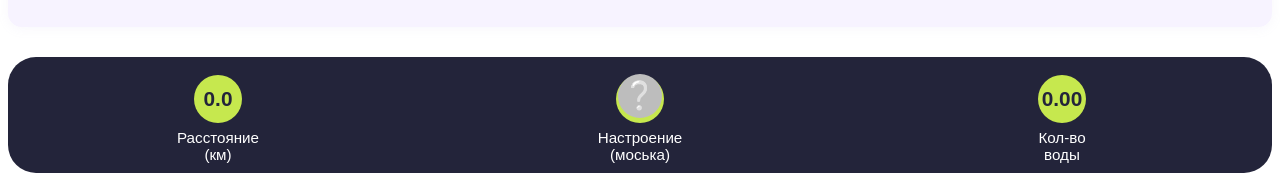
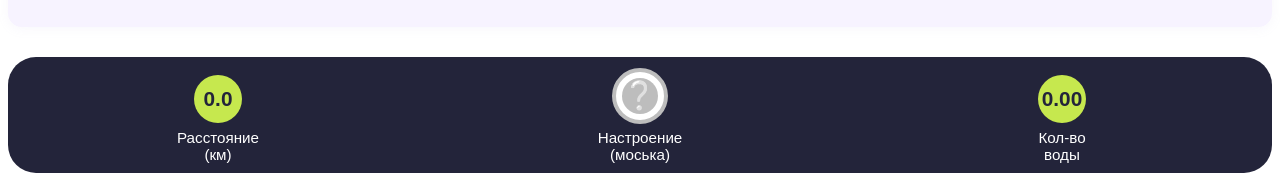
Before and after one commit to TOR2077/ZdorovoPopovich, a React (Create React App) app: page / in a window 1280 px wide. Shown: the part 395-570 px from the top of the page. Built offline with nearby package versions, Linux system fonts and the light colour scheme; sample sign-in values are in the browser's storage.

Commit message:
change value of dist and water 1.4

```diff
--- a/src/components/MoodPicker.css
+++ b/src/components/MoodPicker.css
@@ -56,3 +56,18 @@
 .mood-option:active {
   box-shadow: 0 0 0 2px #888;
 }
+
+.mood-picker-horizontal {
+  position: absolute;
+  bottom: 54px;
+  left: 50%;
+  transform: translateX(-50%);
+  display: flex;
+  flex-direction: row;
+  gap: 8px;
+  background: rgba(255,255,255,0.95);
+  border-radius: 16px;
+  box-shadow: 0 2px 12px rgba(0,0,0,0.08);
+  padding: 10px 8px;
+  z-index: 10;
+}
--- a/src/components/MoodPicker.jsx
+++ b/src/components/MoodPicker.jsx
@@ -2,9 +2,9 @@ import React, { useState } from 'react';
 import './MoodPicker.css';
 
 const moods = [
+  { label: 'Плохое', color: '#f44336', emoji: '😞' },
+  { label: 'Нейтральное', color: '#ffd600', emoji: '😐' },
   { label: 'Хорошее', color: '#4caf50', emoji: '😃' },
-  { label: 'Нейтральное', color: '#ffd600', emoji: '😐' },
-  { label: 'Плохое', color: '#f44336', emoji: '😞' },
 ];
 
 const defaultMood = { label: 'Выбрать', color: '#bdbdbd', emoji: '❔' };
@@ -18,14 +18,28 @@ export default function MoodPicker({ value, onChange }) {
     <div className="mood-picker-wrapper">
       <div
         className="stat-circle mood-emoji"
-        style={{ background: mood.color, fontSize: 28, cursor: 'pointer', display: 'flex', alignItems: 'center', justifyContent: 'center' }}
+        style={{ background: '#fff', border: `4px solid ${mood.color}`, width: 48, height: 48, fontSize: 28, cursor: 'pointer', display: 'flex', alignItems: 'center', justifyContent: 'center', position: 'relative' }}
         onClick={() => setShowPicker((v) => !v)}
         title={mood.label}
       >
-        {mood.emoji}
+        <span style={{
+          background: hasValue ? mood.color : '#bdbdbd',
+          borderRadius: '50%',
+          width: 36,
+          height: 36,
+          display: 'flex',
+          alignItems: 'center',
+          justifyContent: 'center',
+          color: '#23243a',
+          fontSize: 28,
+          position: 'absolute',
+          left: '50%',
+          top: '50%',
+          transform: 'translate(-50%, -50%)',
+        }}>{mood.emoji}</span>
       </div>
       {showPicker && (
-        <div className="mood-picker-vertical">
+        <div className="mood-picker-horizontal">
           {moods.map((m, idx) => (
             <div
               key={m.label}
```
